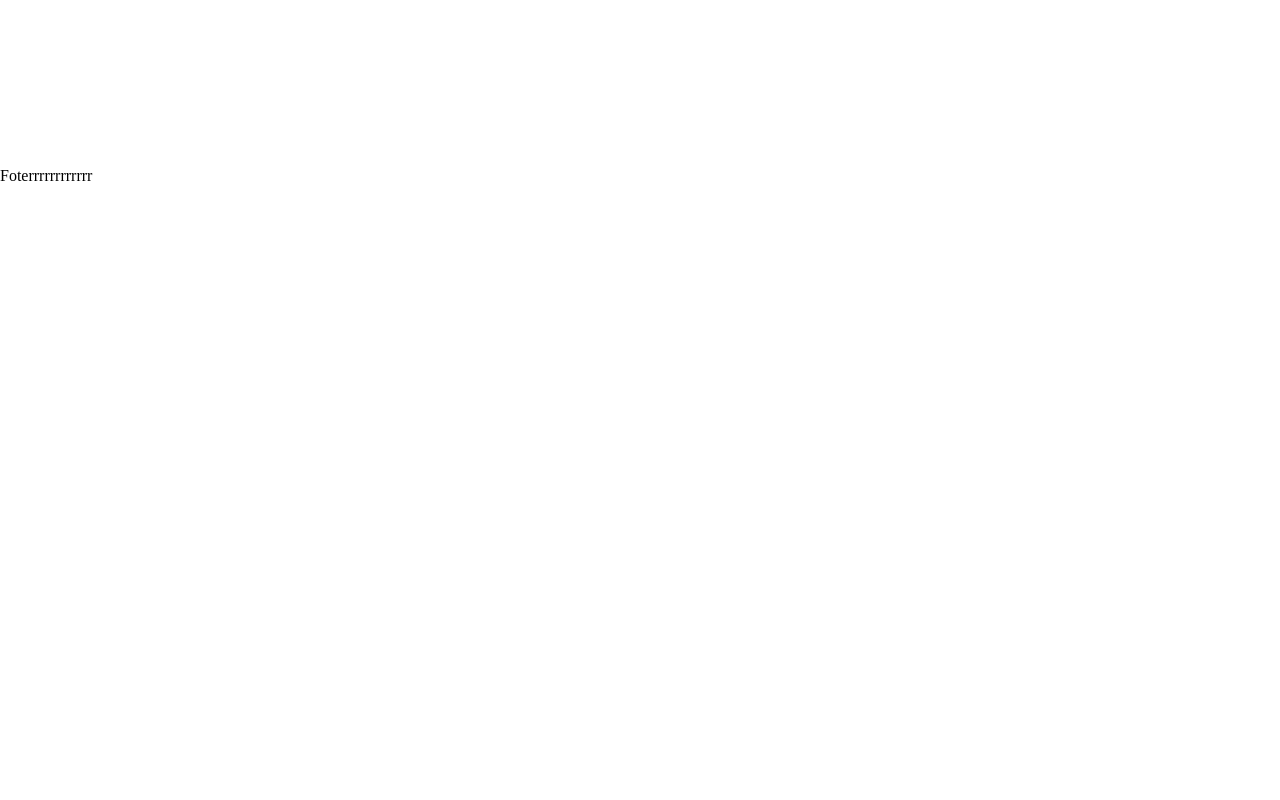
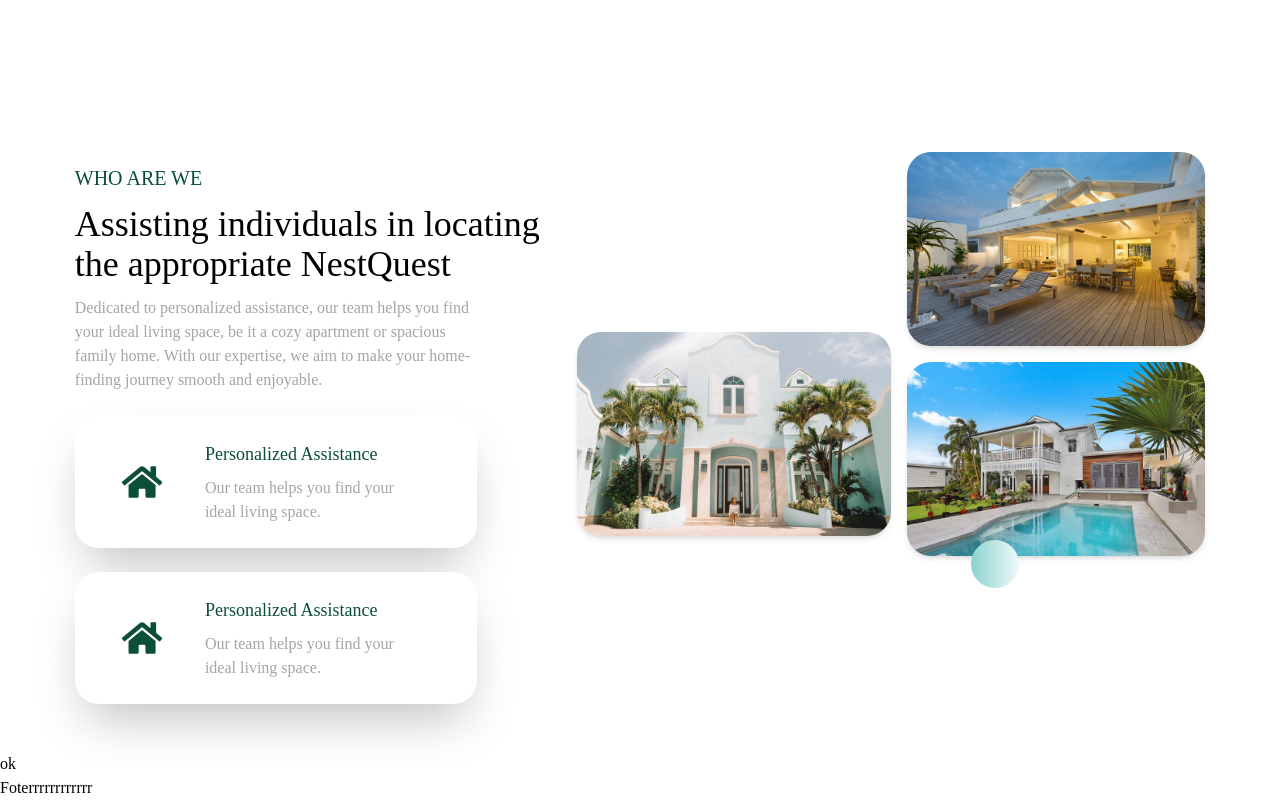
Before and after one commit to gmhridu/nest-quest, a React (Vite) app: page / in a window 1280 px wide. Shown: the part 1182-1982 px from the top of the page. Before the commit the page ends 1370 px from the top, so only its background shows below. Built offline with nearby package versions, Linux system fonts and the light colour scheme.

Commit message:
added who are section in the main section

```diff
--- a/public/data.json
+++ b/public/data.json
@@ -1,4 +1,5 @@
-[
+{
+  "estates": [
     {
       "id": 1,
       "segment_name": "Residential",
@@ -280,3 +281,4 @@
       }
     }
   ]
+}
--- a/src/Routes/Routes.jsx
+++ b/src/Routes/Routes.jsx
@@ -4,35 +4,40 @@
 
 const router = createBrowserRouter([
   {
-    path: '/',
+    path: "/",
     element: <Root />,
     children: [
       {
-        path: '/',
-        element: <Home/>
+        path: "/",
+        element: <Home />,
+        loader: async () => {
+          const fetchData = await fetch('/public/data.json')
+          const data = await fetchData.json()
+          return data
+        }
       },
       {
-        path: '/about',
-        element: <div>About</div>
+        path: "/about",
+        element: <div>About</div>,
       },
       {
-        path: '/services',
-        element: <div>Services</div>
+        path: "/services",
+        element: <div>Services</div>,
       },
       {
-        path: '/blog',
-        element: <div>Blog</div>
+        path: "/blog",
+        element: <div>Blog</div>,
       },
       {
-        path: '/pricing',
-        element: <div>Pricing</div>
+        path: "/pricing",
+        element: <div>Pricing</div>,
       },
       {
-         path: '/contact',
-        element: <div>Contact</div>
+        path: "/contact",
+        element: <div>Contact</div>,
       },
-    ]
-  }
+    ],
+  },
 ]);
 
 export default router;
--- /dev/null
+++ b/src/components/EstateData/EstateData.jsx
@@ -0,0 +1,12 @@
+import React from 'react';
+
+const EstateData = ({data}) => {
+
+  return (
+    <div>
+      ok
+    </div>
+  );
+};
+
+export default EstateData;
--- /dev/null
+++ b/src/components/WhoWeAre/WhoWeAre.jsx
@@ -0,0 +1,97 @@
+import React from 'react';
+import { FaHome } from 'react-icons/fa';
+import house1 from "../../assets/house1lg.png";
+import house2 from "../../assets/house3lg.png";
+import house3 from "../../assets/house4lg.png";
+
+const WhoWeAre = () => {
+  return (
+    <main className="container mx-auto items-center justify-center lg:flex px-3 mb-12 lg:pt-0 pt-8">
+      <div className="lg:w-2/5">
+        <p className="text-[#0c4f37] md:text-xl text-lg font-medium">
+          WHO ARE WE
+        </p>
+        <h1 className="lg:text-4xl text-2xl font-medium py-3">
+          Assisting individuals in locating the appropriate NestQuest
+        </h1>
+        <p className="lg:w-4/5 text-[#a5a5a5]">
+          Dedicated to personalized assistance, our team helps you find your
+          ideal living space, be it a cozy apartment or spacious family home.
+          With our expertise, we aim to make your home-finding journey smooth
+          and enjoyable.
+        </p>
+        <div className="lg:block hidden">
+          <div className="bg-white shadow-2xl px-4 py-6 rounded-3xl flex items-center gap-x-3 lg:w-4/5 mt-6">
+            <FaHome className="text-4xl text-[#0c4f37] w-1/3" />
+            <span className="space-y-2">
+              <h1 className="text-[#0c4f37] text-lg font-medium">
+                Personalized Assistance
+              </h1>
+              <p className="text-[#a5a5a5] w-4/5">
+                Our team helps you find your ideal living space.
+              </p>
+            </span>
+          </div>
+          <div className="bg-white shadow-2xl px-4 py-6 rounded-3xl flex items-center gap-x-3 lg:w-4/5 mt-6">
+            <FaHome className="text-4xl text-[#0c4f37] w-1/3" />
+            <span className="space-y-2">
+              <h1 className="text-[#0c4f37] text-lg font-medium">
+                Personalized Assistance
+              </h1>
+              <p className="text-[#a5a5a5] w-4/5">
+                Our team helps you find your ideal living space.
+              </p>
+            </span>
+          </div>
+        </div>
+      </div>
+
+      <div className="lg:w-1/2 flex items-center justify-center gap-4 lg:mt-0 mt-12 lg:h-auto h-[30rem]">
+        <img
+          src={house1}
+          alt=""
+          className="rounded-3xl w-1/2 h-4/5 shadow-md object-cover"
+        />
+        <div className="w-1/2 h-4/5 flex flex-col gap-4 relative -top-20">
+          <img
+            src={house2}
+            alt=""
+            className="w-full h-3/5 shadow-md rounded-3xl object-cover"
+          />
+          <img
+            src={house3}
+            alt=""
+            className="w-full h-3/5 shadow-md rounded-3xl object-cover"
+          />
+          <button className="bg-gradient-to-r from-[#8bd3ce] to-[#eff9f9] rounded-full h-12 w-12 cursor-auto absolute -bottom-8 left-16"></button>
+        </div>
+      </div>
+      <div className="lg:hidden block pt-4 py-16">
+        <div className="bg-white shadow-2xl px-4 py-6 rounded-3xl flex items-center gap-x-3 lg:w-4/5 mt-6">
+          <FaHome className="text-4xl text-[#0c4f37] w-1/3" />
+          <span className="space-y-2">
+            <h1 className="text-[#0c4f37] text-lg font-medium">
+              Personalized Assistance
+            </h1>
+            <p className="text-[#a5a5a5] w-4/5">
+              Our team helps you find your ideal living space.
+            </p>
+          </span>
+        </div>
+        <div className="bg-white shadow-2xl px-4 py-6 rounded-3xl flex items-center gap-x-3 lg:w-4/5 mt-6">
+          <FaHome className="text-4xl text-[#0c4f37] w-1/3" />
+          <span className="space-y-2">
+            <h1 className="text-[#0c4f37] text-lg font-medium">
+              Personalized Assistance
+            </h1>
+            <p className="text-[#a5a5a5] w-4/5">
+              Our team helps you find your ideal living space.
+            </p>
+          </span>
+        </div>
+      </div>
+    </main>
+  );
+};
+
+export default WhoWeAre;
--- a/src/pages/Home/Home.jsx
+++ b/src/pages/Home/Home.jsx
@@ -1,11 +1,17 @@
-import React from 'react';
+import React, { useEffect, useState } from 'react';
 import Banner from '../../components/Banner/Banner';
+import EstateData from '../../components/EstateData/EstateData';
+import WhoWeAre from '../../components/WhoWeAre/WhoWeAre';
+import { useLoaderData } from 'react-router-dom';
 
 
 const Home = () => {
+  const data = useLoaderData()
   return (
     <div>
       <Banner />
+      <WhoWeAre/>
+      <EstateData data={data} />
     </div>
   );
 };
```
